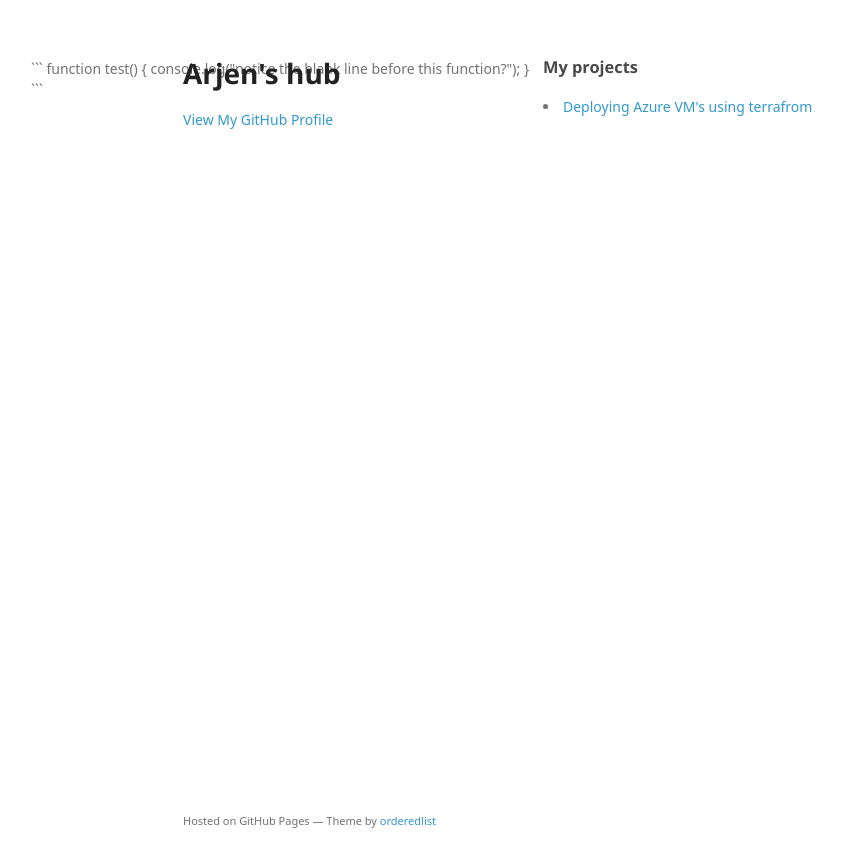
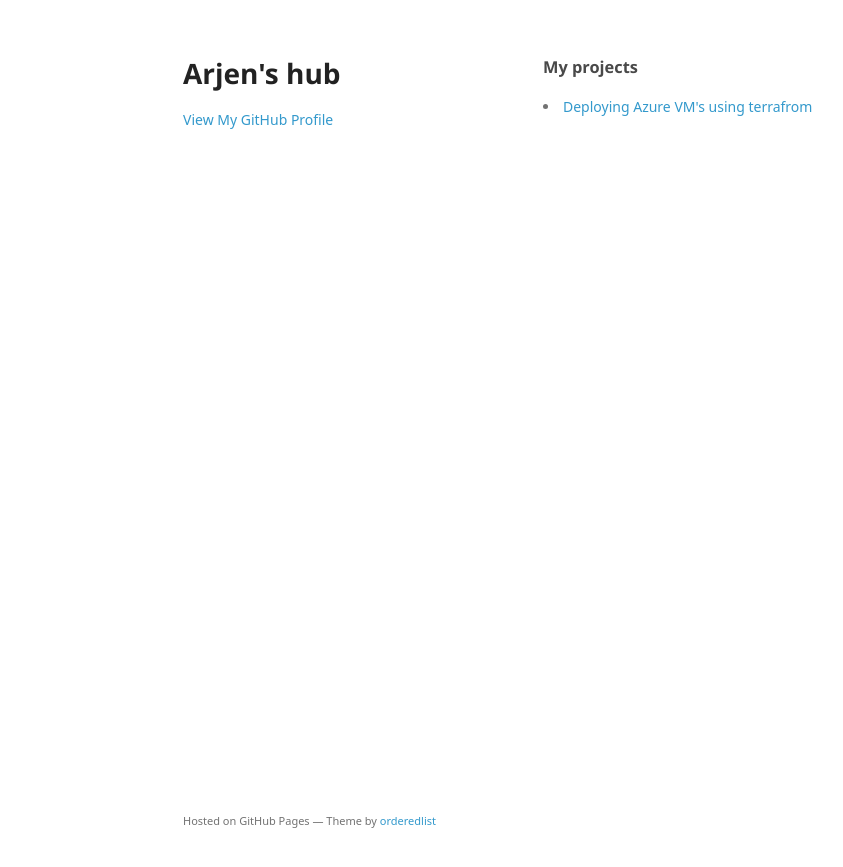
Before and after one commit to arjenwilly/arjenwilly.github.io, a Jekyll site: the page index.html, which Jekyll copies as it is, in a window 1280 px wide. Shown: the top 867 px of the page, without its empty margins (27-870 px from the left). Built offline with Jekyll 4.4.1, drawn with Linux system fonts in a browser that asks for light colours; some web fonts are replaced.

Commit message:
Update index.html

````diff
--- a/index.html
+++ b/index.html
@@ -35,11 +35,5 @@
     </div>
     <script src="javascripts/scale.fix.js"></script>
 
-    ```
-function test() {
-  console.log("notice the blank line before this function?");
-}
-```
-
-  </body>
+</body>
 </html>
````
